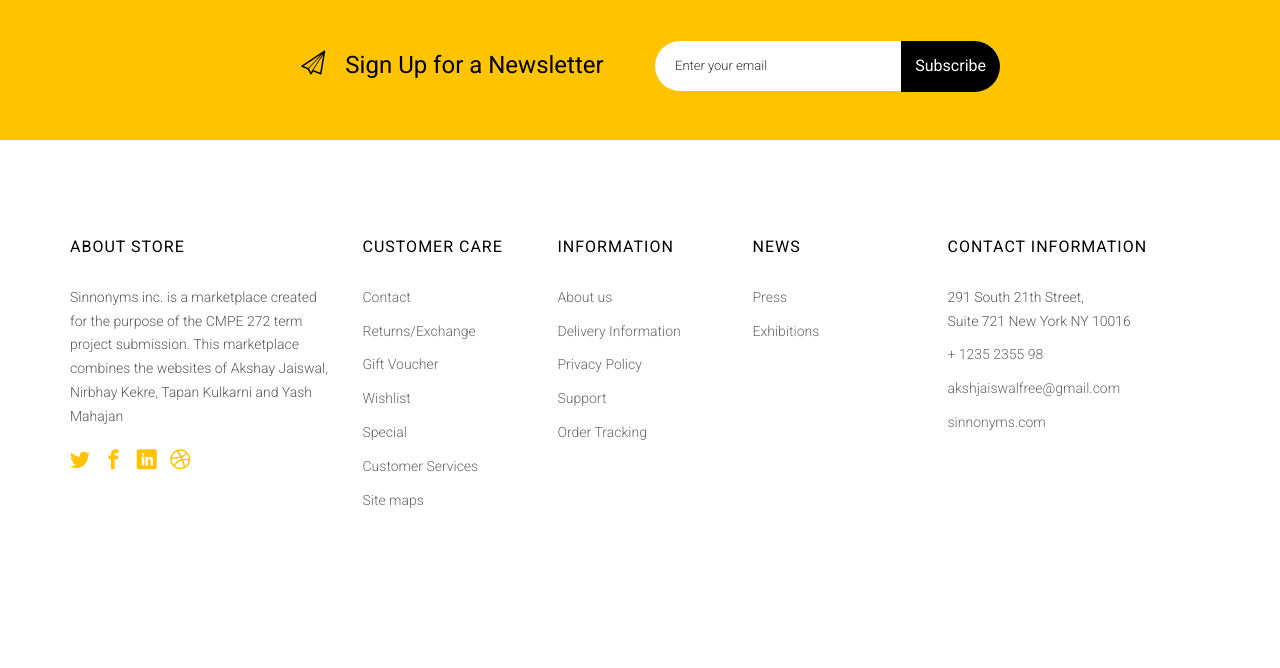
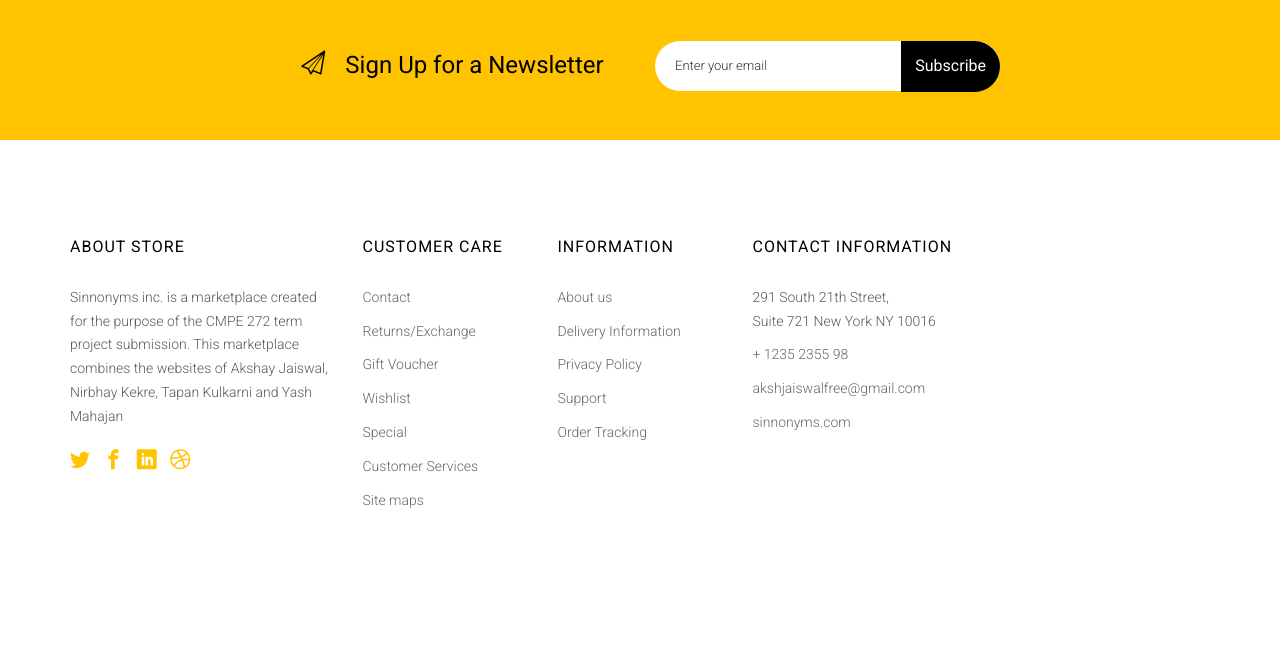
Before and after one commit to nirbhay-kekre/MarketPlace, a PHP site: page /shop.php?search=1 in a window 1280 px wide. Shown: the part 1009-1677 px from the top of the page. Run offline with PHP 8.4, Linux system fonts and the light colour scheme; the visitor is signed in with stand-in values (Sample User, id 1); data that the repository does not hold is empty; some libraries are stand-ins or nearby versions; some web fonts are replaced.

Commit message:
remove blog

```diff
--- a/shop.php
+++ b/shop.php
@@ -368,14 +368,14 @@ if(isset($_GET['from']))
                     </p>
                 </div>
 
-                <div class="col-md-2">
+                <!--<div class="col-md-2">
                     <h4>News</h4>
-                    <ul class="colorlib-footer-links">
+                    <ul class="colorlib-footer-links">-->
                         <!-- <li><a href="blog.php">Blog</a></li> -->
-                        <li><a href="#">Press</a></li>
+                        <!--<li><a href="#">Press</a></li>
                         <li><a href="#">Exhibitions</a></li>
                     </ul>
-                </div>
+                </div>-->
 
                 <div class="col-md-3">
                     <h4>Contact Information</h4>
```
Also changed, not shown: cart.php (+4 -4 lines).
